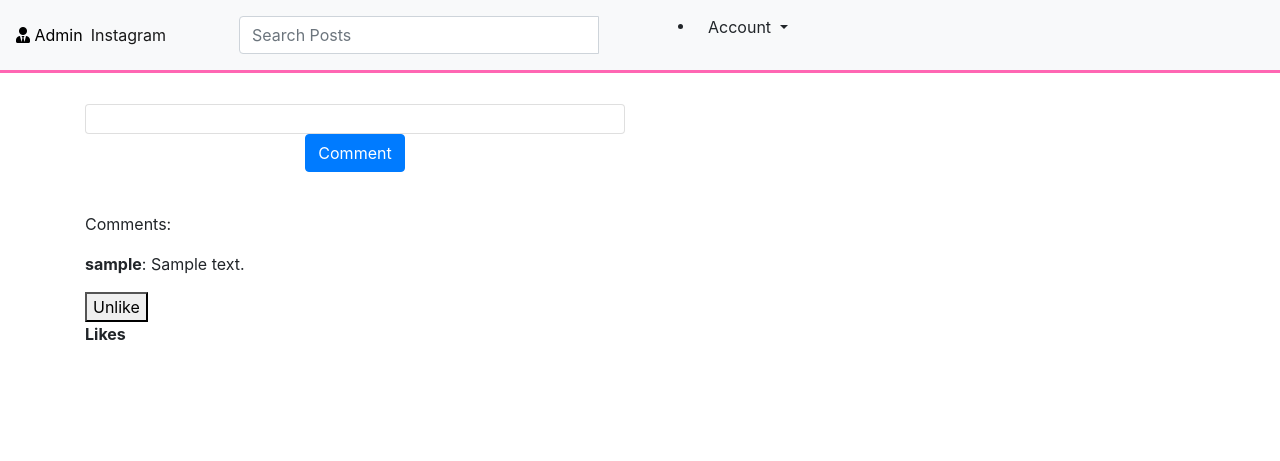
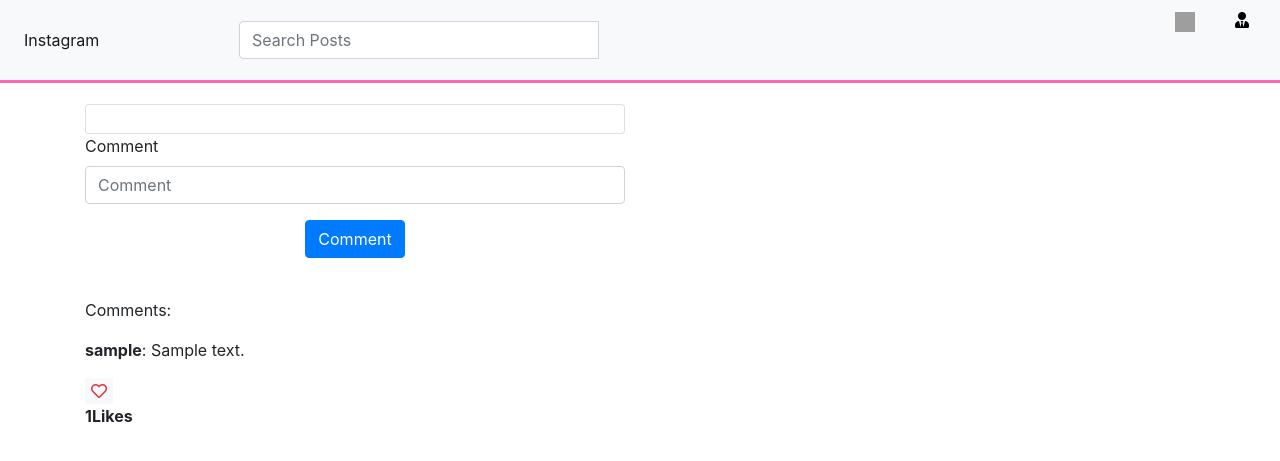
Before and after one commit to jobkarani/InstaClone, a Django app: page / in a window 1280 px wide. Shown: the top 461 px of the page. Run offline with Django 3.2, Linux system fonts and the light colour scheme; a user stored in the database is signed in; tables that the repository leaves empty hold one stand-in row (values such as "Sample post"); some libraries are stand-ins or nearby versions; grey boxes are pictures that could not be loaded.

Commit message:
styles navbar

```diff
--- a/insta/models.py
+++ b/insta/models.py
@@ -12,7 +12,7 @@
     name = models.CharField(max_length=40)
     caption = models.CharField(max_length=200)
     posted_on = models.DateTimeField(auto_now_add=True)
-    like = models.IntegerField(default=True,null=True, blank=True)
+    liked= models.ManyToManyField(User,default=None,blank=True,related_name='liked')
     comment = models.IntegerField(blank=True,null=True,default=True)
     profile = models.ForeignKey(User, on_delete=models.CASCADE)
 
@@ -39,10 +39,14 @@
     def saved_comments(self):
         return self.comments.all()
 
+    @property
+    def saved_likes(self):
+      return self.postslikes.count()
+
     def __str__(self):
         return self.name
 
-liking={('like','like'),('unlike','unlike')}
+liking={('Like','Like'),('Unlike','Unlike')}
 
 class Profile(models.Model):
     user = models.OneToOneField(User, on_delete=models.PROTECT)
@@ -75,9 +79,9 @@
         return comments
 
 class Like(models.Model):
-    likes = models.CharField(choices=liking,default='like',max_length=50)
-    image = models.ForeignKey(Image,on_delete = models.CASCADE,related_name='likes')
-    user = models.ForeignKey(User,on_delete = models.CASCADE,related_name='likes')
+    val = models.CharField(choices=liking,default='like',max_length=50)
+    image = models.ForeignKey(Image,on_delete = models.CASCADE)
+    user = models.ForeignKey(User,on_delete = models.CASCADE)
 
     def __str__(self):
-        return self.likes
+        return self.val
--- a/insta/templates/all-temps/index.html
+++ b/insta/templates/all-temps/index.html
@@ -1,4 +1,6 @@
-{%extends 'all-temps/base.html'%} {% block content %} {{block.super}}
+{%extends 'all-temps/base.html'%}
+{% load bootstrap4 %}
+{% block content %} {{block.super}}
 <br> <br>
 <div class="container">
 <div class="row">
@@ -16,7 +18,7 @@
   <form action="{% url 'comments' image_id=posts.id%}" class="comment-form com" method="POST"
       enctype="multipart/form-data">
       {% csrf_token%}
-
+      {% bootstrap_form form %}
         <div class="form-group text-center">
             <input type="submit" class="btn btn-primary login-btn" value="Comment">
         </div>
@@ -35,13 +37,15 @@
             <form action = "{% url 'like_post' %}"   method='POST'>
               {% csrf_token %}
               <input type="hidden" name="image_id" value="{{posts.id}}">
-              {%if user not in posts.like.all %}
-              <button class="btn btn-success" type="submit">like</button>
+              {%if user not in posts.liked.all %}
+              <button class="btn-light" type="submit" style="border: none; margin-right: 63%;"><i
+                class="far fa-heart text-dark"></i> </button>
               {% else %}
-               <button class="" type="submit">Unlike</button>
+              <button class="btn-light" type="submit" style="border: none; margin-right: 63%;"><i
+                class="far fa-heart text-danger"></i> </button>
               {% endif %}
             </form>
-              <strong>{{posts.like.all.count}}Likes</strong>
+              <strong>{{posts.liked.all.count}}Likes</strong>
             </div>
   {% endfor %}
 </div>
--- a/insta/templates/navbar.html
+++ b/insta/templates/navbar.html
@@ -1,5 +1,5 @@
 <nav class="navbar navbar-expand-lg navbar-light bg-light fixed-top navi" style=" border-bottom : inset #ff66b3;">
-  <a style ="color:black;" href="/admin" class="nav-item" active-color="black"><i class="fas fa-user-tie"></i>&nbsp;Admin</a>
+
   <button class="navbar-toggler" type="button" data-toggle="collapse" data-target="#navbarNavAltMarkup" aria-controls="navbarNavAltMarkup" aria-expanded="false" aria-label="Toggle navigation">
     <span class="navbar-toggler-icon"></span>
   </button>
@@ -30,16 +30,13 @@
 
 <div class="col-sm-6 col-md-6">
   {% if user.is_authenticated %}
-  <ul>
-    <li class="dropdown">
-      <a href="#" class="dropdown-toggle btn btn-default" data-toggle="dropdown" role="button" aria-expanded="false">Account
-                <span class="caret"></span>
-            </a>
-      <ul class="dropdown-menu" role="menu">
-        <li>
-          <a href="{%url 'profile'%}">User</a>
-        </li>
-      </ul>
+  <ul style="list-style: none; display: flex; margin-left:30rem;">
+
+    <li >
+      <a href="{%url 'profile'%}" style="color: black;"><img src="https://cdn.pixabay.com/photo/2016/09/01/08/24/smiley-1635448__340.png" alt="" width="20px" height="20px"></a>
+    </li>
+    <li style="padding-left: 40px;">
+      <a style ="color:black;" href="/admin" class="nav-item" active-color="black"><i class="fas fa-user-tie"></i>&nbsp;</a>
     </li>
   </ul>
   {% else %}
--- a/insta/views.py
+++ b/insta/views.py
@@ -46,19 +46,19 @@
         image_id = request.POST.get('image_id')
         image = Image.objects.get(id=image_id)
 
-        if user in image.like.all():
-            image.like.add(user)
+        if current_user in image.liked.all():
+            image.liked.add(current_user)
         else:
-            image.like.add(user)
+            image.liked.add(current_user)
 
         like,created = Like.objects.get_or_create(user=current_user,image_id=image_id)
 
         if not created:
-            if like.likes == 'like':
-                like.likes = 'unlike'
+            if like.val == 'Like':
+                like.val = 'Unlike'
 
         else:
-                like.likes = 'like'
+                like.val = 'Like'
 
         like.save()
     return redirect('index')
```
Also changed, not shown: insta/migrations/0005_auto_20211207_1938.py (added), insta/migrations/0006_auto_20211207_1944.py (added).
